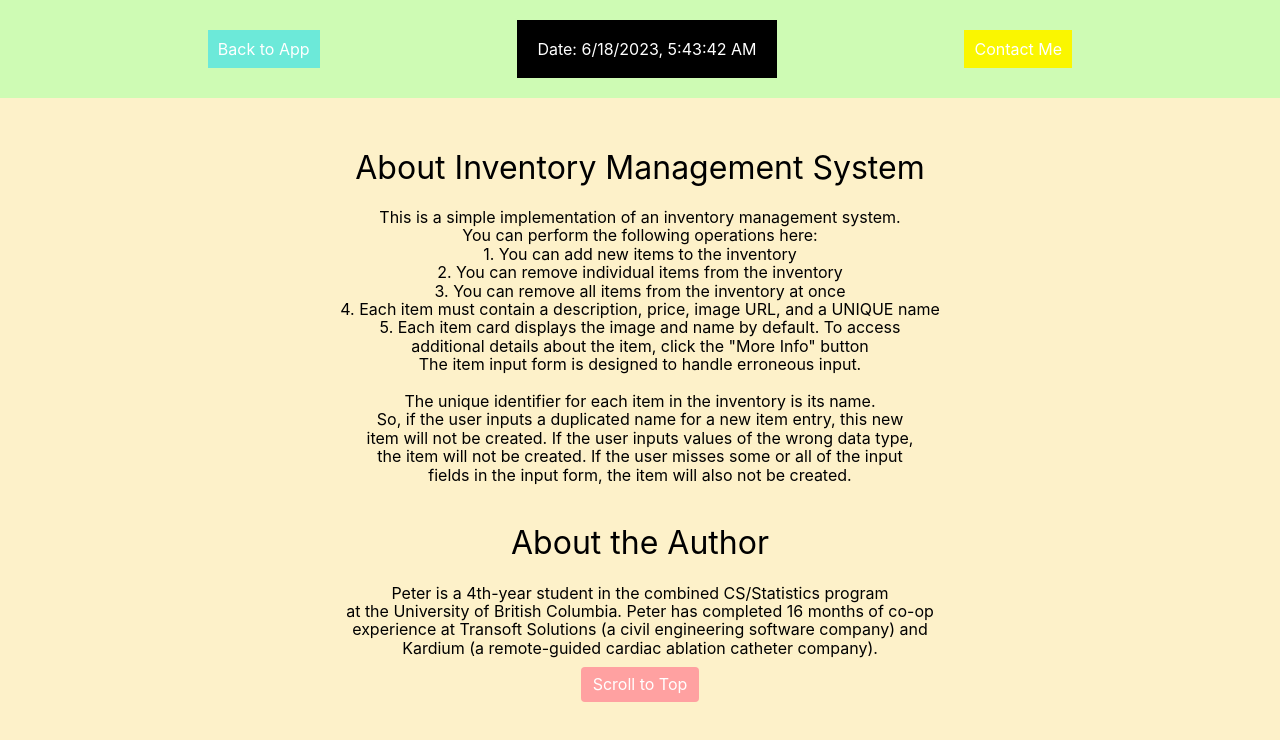
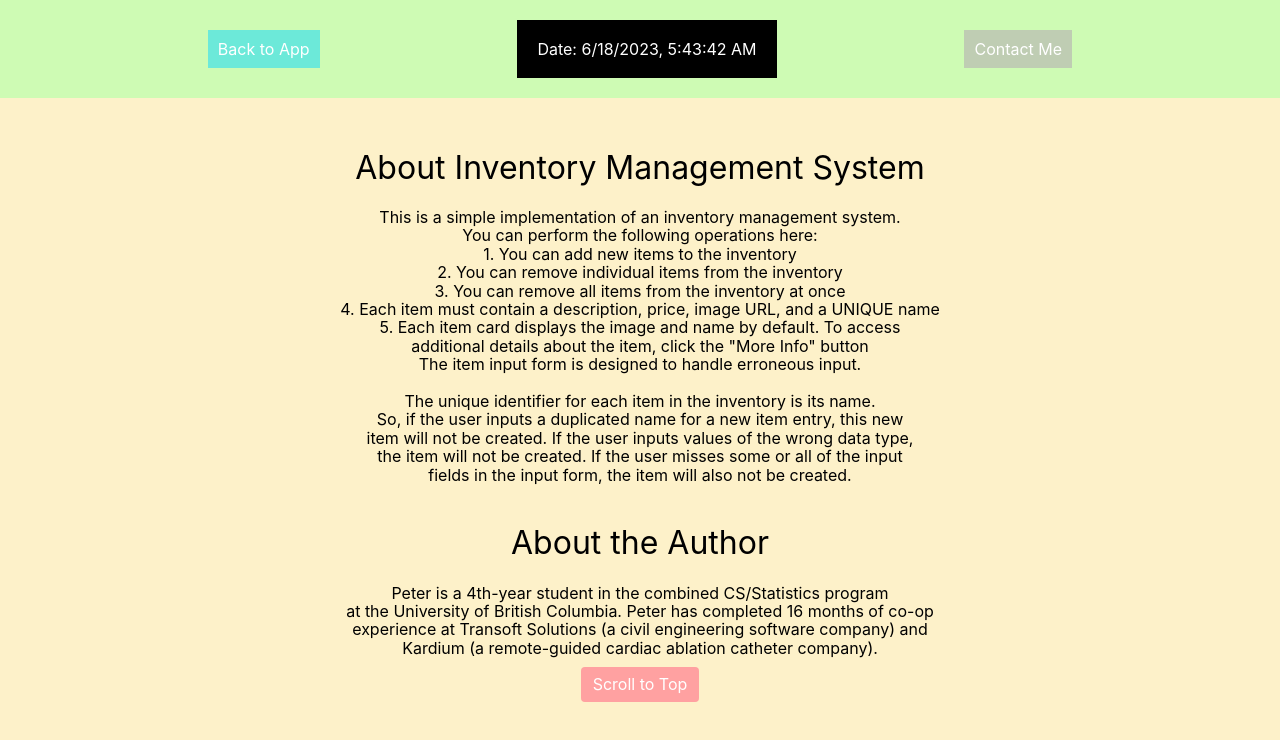
Before and after one commit to HeinzUBC/inventoryManager, a React (Create React App) app in the folder Client/: page /#/about in a window 1280 px wide. Shown: the top 740 px of the page. Built offline with nearby package versions, Linux system fonts and the light colour scheme.

Commit message:
Updated colour of "contact me" button to grey

```diff
--- a/Client/src/Components/App.css
+++ b/Client/src/Components/App.css
@@ -37,7 +37,7 @@
 /* MailtoButton Styles */
 .mailtoButton {
   text-decoration: none;
-  background-color: rgb(250, 246, 0);
+  background-color: rgba(182, 180, 180, 0.63);
   padding: 10px;
 }
 
```
